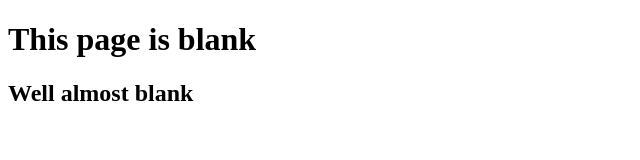
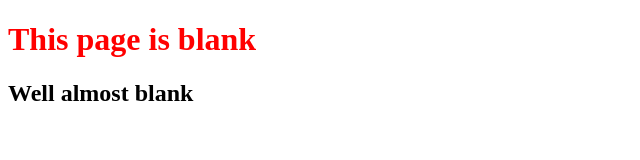
Before and after one commit to Csyrine/git_projet_test, a plain HTML site: page index.html in a window 1280 px wide. Shown: the whole page, without its empty margins (0-640 px from the left). Drawn offline with Linux system fonts and the light colour scheme.

Commit message:
initial project json

```diff
--- a/index.html
+++ b/index.html
@@ -1,10 +1,11 @@
 <!DOCTYPE html>
 <html lang="en">
 		<head>
+			<meta http-equiv="Content-Type" content="text/html ; charset-utf-8"/>
 				<title>web page for Test</title>
 		</head>
 		<body>
-			<h1>This page is blank</h1>
+			<h1 style="color: red">This page is blank</h1>
 			<h2>Well almost blank</h2>
 		</body>
 </html>
```
Also changed, not shown: .che/project.json (added).
